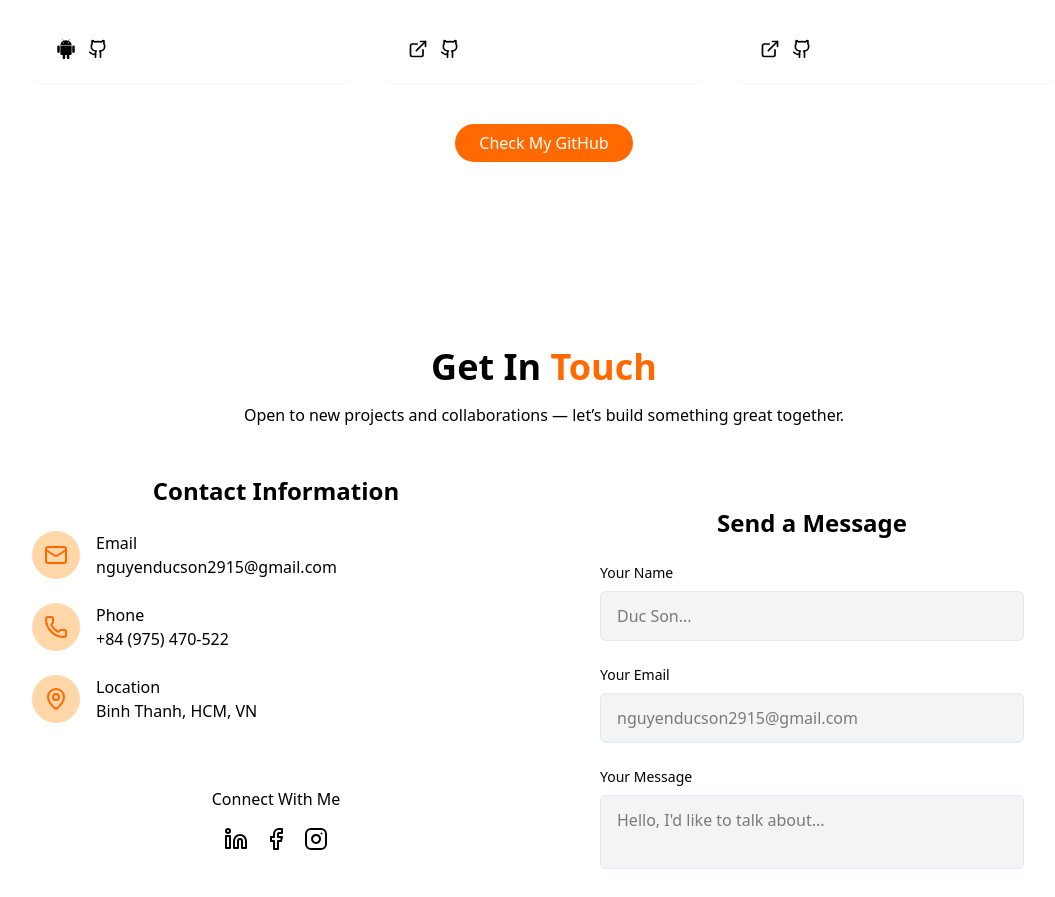
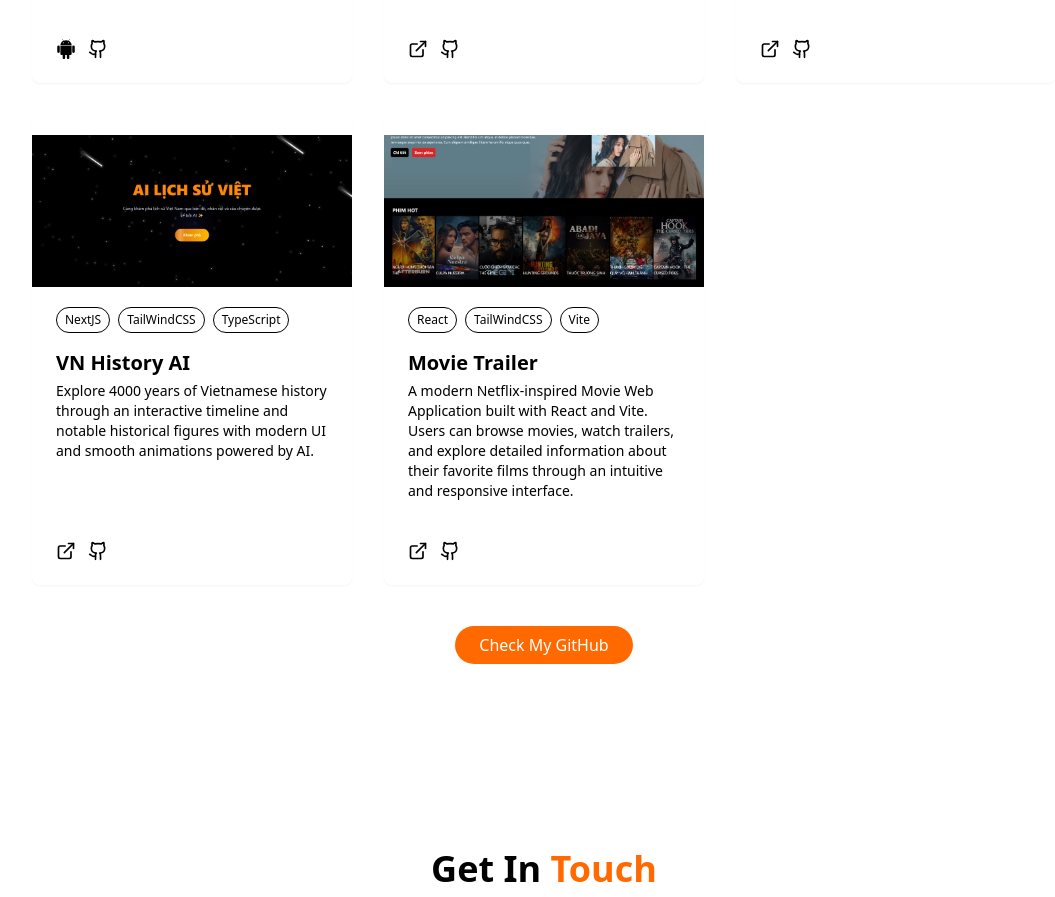
Before and after one commit to Son-2003/my-portfolio, a React (Vite) app: page / in a window 1280 px wide. Shown: the part 3423-4320 px from the top of the page, without its empty margins (96-1151 px from the left). Built offline with nearby package versions, Linux system fonts and the light colour scheme.

Commit message:
update new project

```diff
--- a/src/components/ProjectsSection.tsx
+++ b/src/components/ProjectsSection.tsx
@@ -20,7 +20,7 @@ const projects = [
       "A web platform for restaurant reservations, featuring secure APIs, real-time booking, and admin management tools.",
     image: "/projects/project2.jpg",
     tags: ["React", "SpringBoot", "MySQL"],
-    demoUrl: "https://skedeat.site/",
+    demoUrl: "https://skedeat.vercel.app/",
     githubUrl: "https://github.com/Son-2003/restaurant-booking-platform-be",
   },
   {
@@ -32,6 +32,26 @@ const projects = [
     tags: ["React", "Redux", "SpringBoot", "Postgres"],
     demoUrl: "https://ecommerce.reasvn.site/",
     githubUrl: "https://github.com/Son-2003/e-commerse",
+  },
+  {
+    id: 4,
+    title: "VN History AI",
+    description:
+      "Explore 4000 years of Vietnamese history through an interactive timeline and notable historical figures with modern UI and smooth animations powered by AI.",
+    image: "/projects/project4.jpg",
+    tags: ["NextJS", "TailWindCSS", "TypeScript"],
+    demoUrl: "https://mindx.history.reasvn.site/",
+    githubUrl: "https://github.com/Son-2003/VN-history-AI",
+  },
+  {
+    id: 4,
+    title: "Movie Trailer",
+    description:
+      "A modern Netflix-inspired Movie Web Application built with React and Vite. Users can browse movies, watch trailers, and explore detailed information about their favorite films through an intuitive and responsive interface.",
+    image: "/projects/project5.jpg",
+    tags: ["React", "TailWindCSS", "Vite"],
+    demoUrl: "https://movie-trailer-sigma.vercel.app/",
+    githubUrl: "https://github.com/Son-2003/movie-trailer",
   },
 ];
 
@@ -104,6 +124,8 @@ export const ProjectsSection = ({ isDarkMode }: ProjectsSectionProps) => {
                     <a
                       href={project.demoUrl}
                       className="hover:text-orange-500 transition-colors duration-300"
+                      target="_blank"
+                      rel="noopener noreferrer"
                     >
                       <ExternalLink size={20} />
                     </a>
@@ -113,6 +135,8 @@ export const ProjectsSection = ({ isDarkMode }: ProjectsSectionProps) => {
                 <a
                   href={project.githubUrl}
                   className="hover:text-orange-500 transition-colors duration-300"
+                  target="_blank"
+                  rel="noopener noreferrer"
                 >
                   <Github size={20} />
                 </a>
```
Also changed, not shown: public/projects/project4.jpg (added), public/projects/project5.jpg (added).
